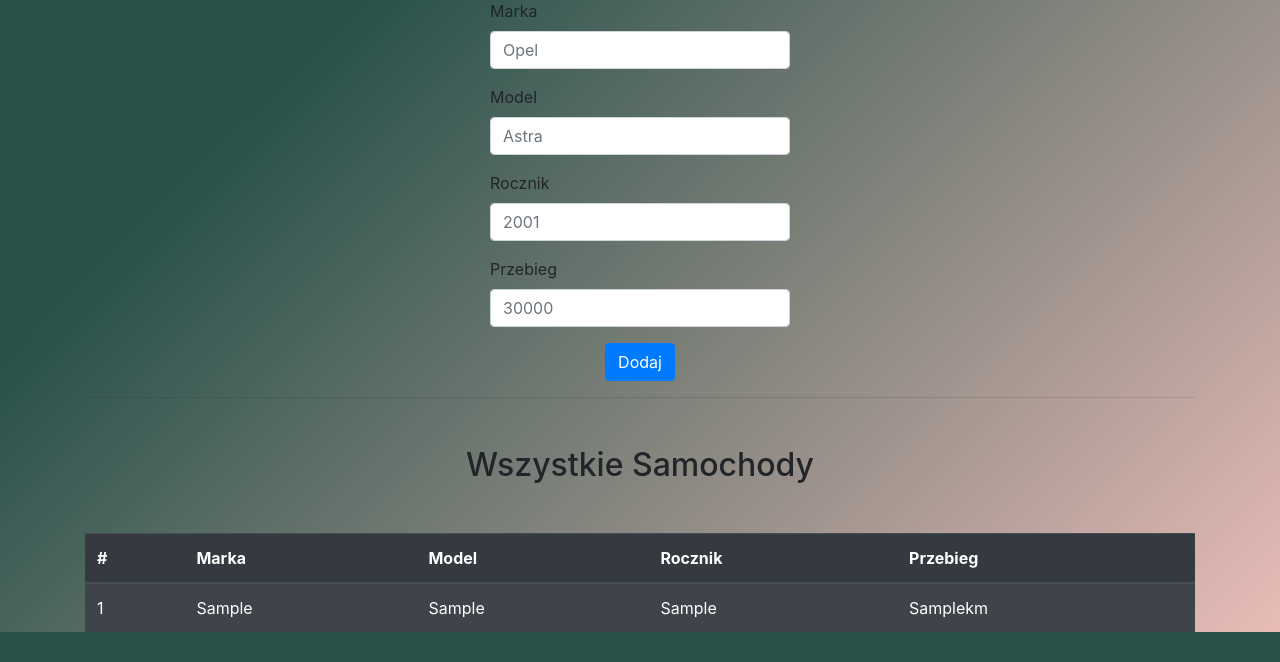
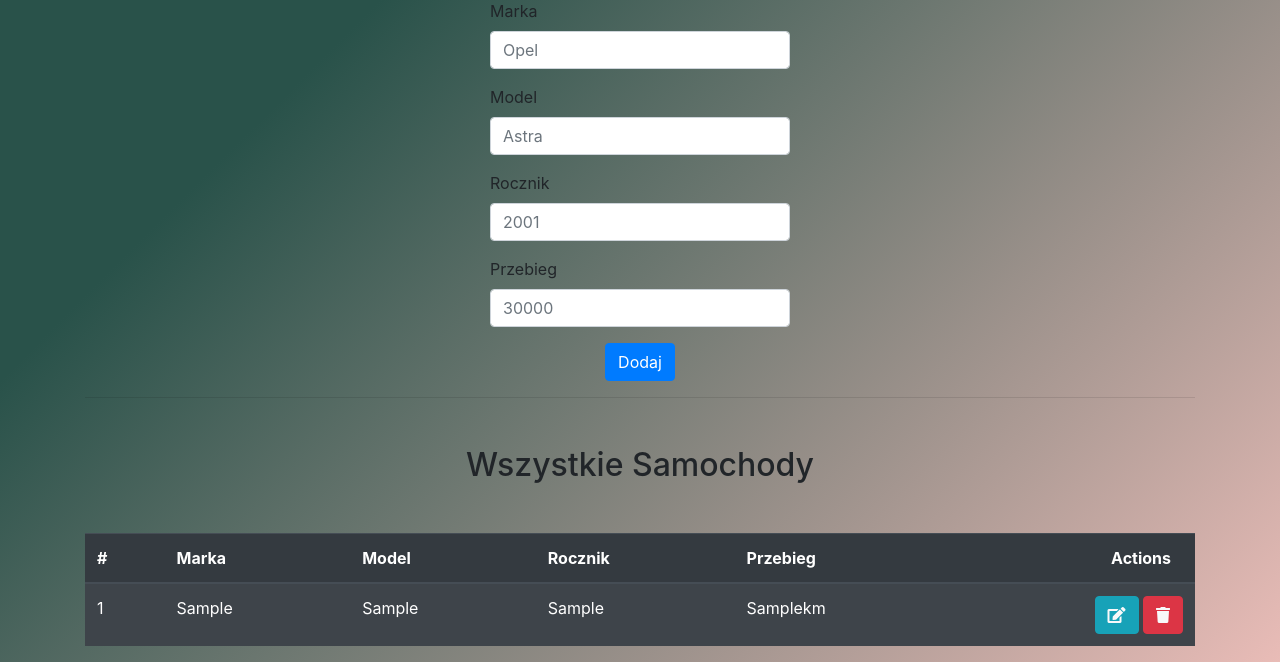
Before and after one commit to kubo550/school-mechanic, a PHP site: page /samochody.php in a window 1280 px wide. Shown: the part 168-830 px from the top of the page. Before the commit the page ends 800 px from the top, so only its background shows below. Run offline with PHP 8.4, Linux system fonts and the light colour scheme; tables that the repository leaves empty or names only in its code hold one stand-in row (values such as "Sample post").

Commit message:
Inplement Edit / Delete

```diff
--- a/samochody.php
+++ b/samochody.php
@@ -12,18 +12,32 @@ if (isset($_POST['samochodySumbit'])) {
 
     $sql = "INSERT INTO `samochod` ( `id_klienta`, `marka`, `model`, `rocznik`, `przebieg`) VALUES ( '1', '$marka', '$model', '$rocznik', '$przebieg');";
 
-    if ($conn->query($sql)) {
-        echo "<div class='success' id='message'> Zmiany zostały zachowane pomyślnie! </div>";
-    } else {
-        echo "<div class='error' id='message'>Wystąpił błąd! </div>" . $conn->error;
-    }
+    echo $conn->query($sql) ? ("<div class='success' id='message'> Zmiany zostały zachowane pomyślnie! </div>") : ("<div class='error' id='message'>Wystąpił błąd! $conn->error </div>");
 }
+
+if (isset($_GET['delete'])) {
+    $id = $_GET['delete'];
+    $sql = "DELETE FROM `samochod` WHERE `samochod`.`id` = $id";
+    echo $conn->query($sql) ? ("<div class='success' id='message'> Zmiany zostały zachowane pomyślnie! </div>") : ("<div class='error' id='message'>Wystąpił błąd! $conn->error </div>");
+}
+
+if (isset($_POST['editSamochod'])) {
+    $id = $_POST['eid'];
+    $marka = $_POST['emarka'];
+    $model = $_POST['emodel'];
+    $rocznik = $_POST['erocznik'];
+    $przebieg = $_POST['eprzebieg'];
+
+    $sql = "UPDATE `samochod` SET `marka` = '$marka', `model` = '$model', `rocznik` = '$rocznik', `przebieg` = '$przebieg' WHERE `samochod`.`id` = $id";
+    echo $conn->query($sql) ? ("<div class='success' id='message'> Zmiany zostały zachowane pomyślnie! </div>") : ("<div class='error' id='message'>Wystąpił błąd! $conn->error </div>");
+}
+
 ?>
 <!DOCTYPE html>
 <html lang="pl">
 
 <body>
-    <?php echo file_get_contents('header.php'); ?>
+    <?php include('header.php'); ?>
 
     <div class="container">
         <h2>Dodaj Samochód</h2>
@@ -65,6 +79,8 @@ if (isset($_POST['samochodySumbit'])) {
                     <th scope="col">Model</th>
                     <th scope="col">Rocznik</th>
                     <th scope="col">Przebieg</th>
+                    <th class="text-right px-4">Actions</th>
+
                 </tr>
             </thead>
             <tbody>
@@ -80,6 +96,18 @@ if (isset($_POST['samochodySumbit'])) {
                     echo "<td>" . $row["model"] . "</td>";
                     echo "<td>" . $row["rocznik"] . "</td>";
                     echo "<td>" . $row["przebieg"] . "km </td>";
+                    echo  "
+                    <td width='20%' class='text-right'>
+                        <button class='btn btn-info'>
+                        <a href='editSamochody.php?edit=" . $row["id"] . "'>
+                            <i class='fas fa-edit text-light'></i>
+                        </button>
+                        <button class='btn btn-danger'>
+                            <a href='" . $_SERVER['PHP_SELF'] . "?delete=" . $row["id"] . "'>
+                                <i class='fas fa-trash text-light'></i>
+                            </a>
+                        </button>
+                    </td>";
                     echo "</tr>";
                 }
                 mysqli_close($conn);
```
